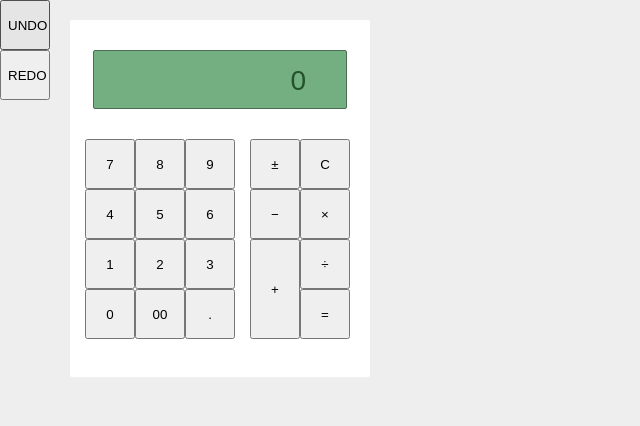
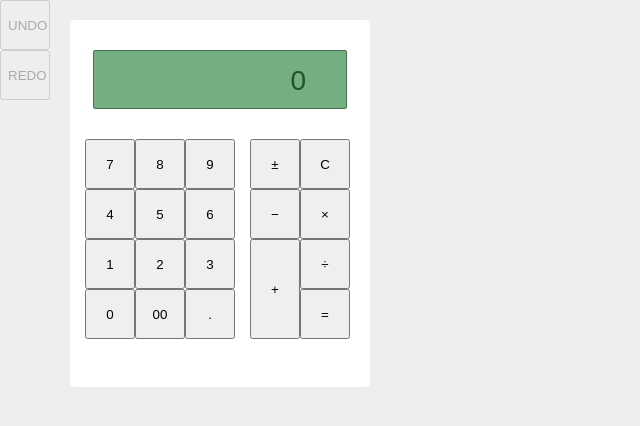
Before and after one commit to rur/angular-eventbus, a plain HTML site: page app/index.html in a window 1280 px wide. Shown: the whole page, without its empty margins (0-640 px from the left). Drawn offline with Linux system fonts and the light colour scheme; a web font is replaced by a local one.

Commit message:
Disable/enable undo and redo buttons
Signed-off-by: Ruaidhri Devery <info@fluid.ie>

```diff
--- a/app/css/app.css
+++ b/app/css/app.css
@@ -8,14 +8,14 @@ body {
 #calculator {
     width: 300px;
     background-color: #fff;
-    padding-bottom: 30px;
+    padding-bottom: 40px;
     margin-top: 20px;
-    -moz-border-radius: 2px;
-    -webkit-border-radius: 2px;
-    -o-border-radius: 2px;
-    -ms-border-radius: 2px;
-    -khtml-border-radius: 2px;
-    border-radius: 2px;
+    -moz-border-radius: 4px;
+    -webkit-border-radius: 4px;
+    -o-border-radius: 4px;
+    -ms-border-radius: 4px;
+    -khtml-border-radius: 4px;
+    border-radius: 4px;
 }
 
 #keypad {
--- a/app/index.html
+++ b/app/index.html
@@ -11,8 +11,8 @@
 
         <div id="left_panel" class="col">
             <div ng:controller="HistoryCtrl">
-                <button ng:click="undo()" ng:disabled="undos.$count() == 0">UNDO</button>
-                <button ng:click="redo()" ng:disabled="redos.$count() == 0">REDO</button>
+                <button ng:click="undo()" ng:disabled="{{undos.$count() == 0}}">UNDO</button>
+                <button ng:click="redo()" ng:disabled="{{redos.$count() == 0}}">REDO</button>
                 <div id="history_nav">
                     <ul>
                         <li class="hisotry-item redo" ng:click="goToStep(redo)" ng:repeat="redo in redos.concat().reverse()">{{redo.input | mathSymbol}}</li>
```
